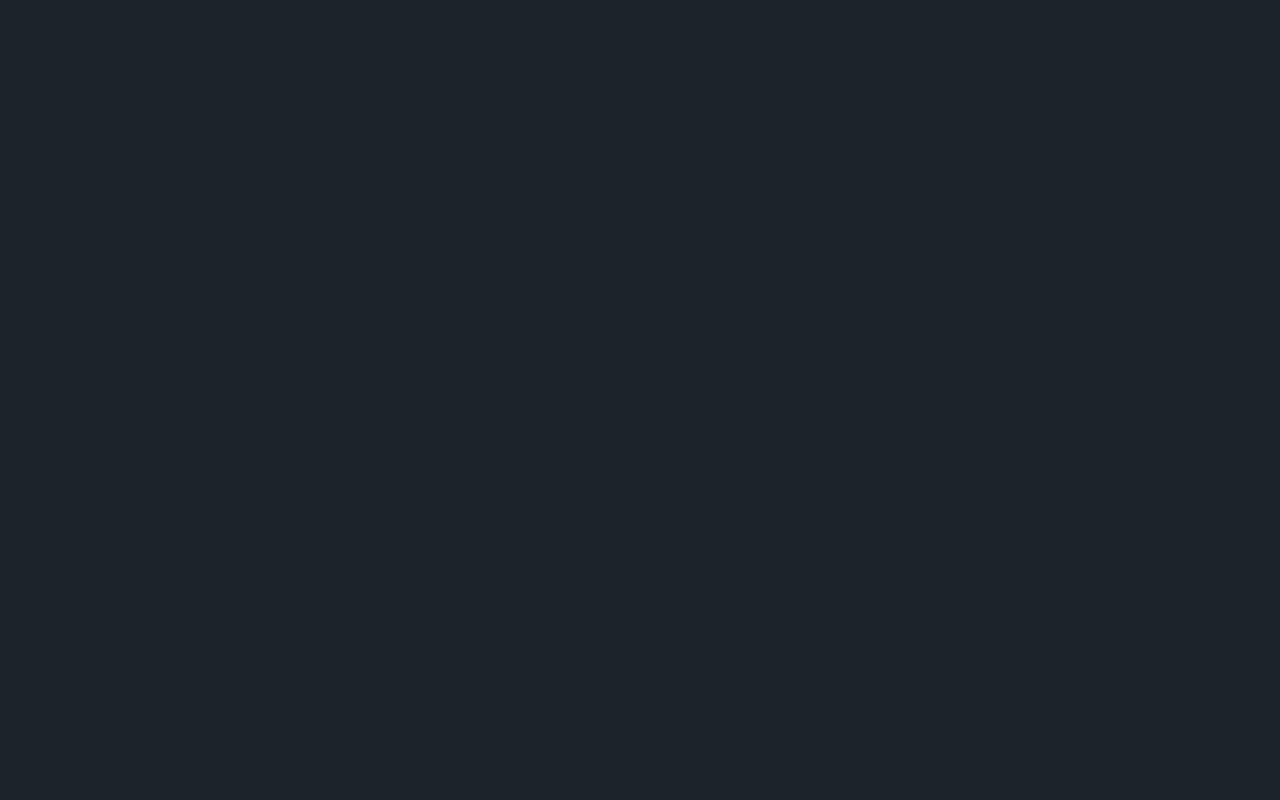
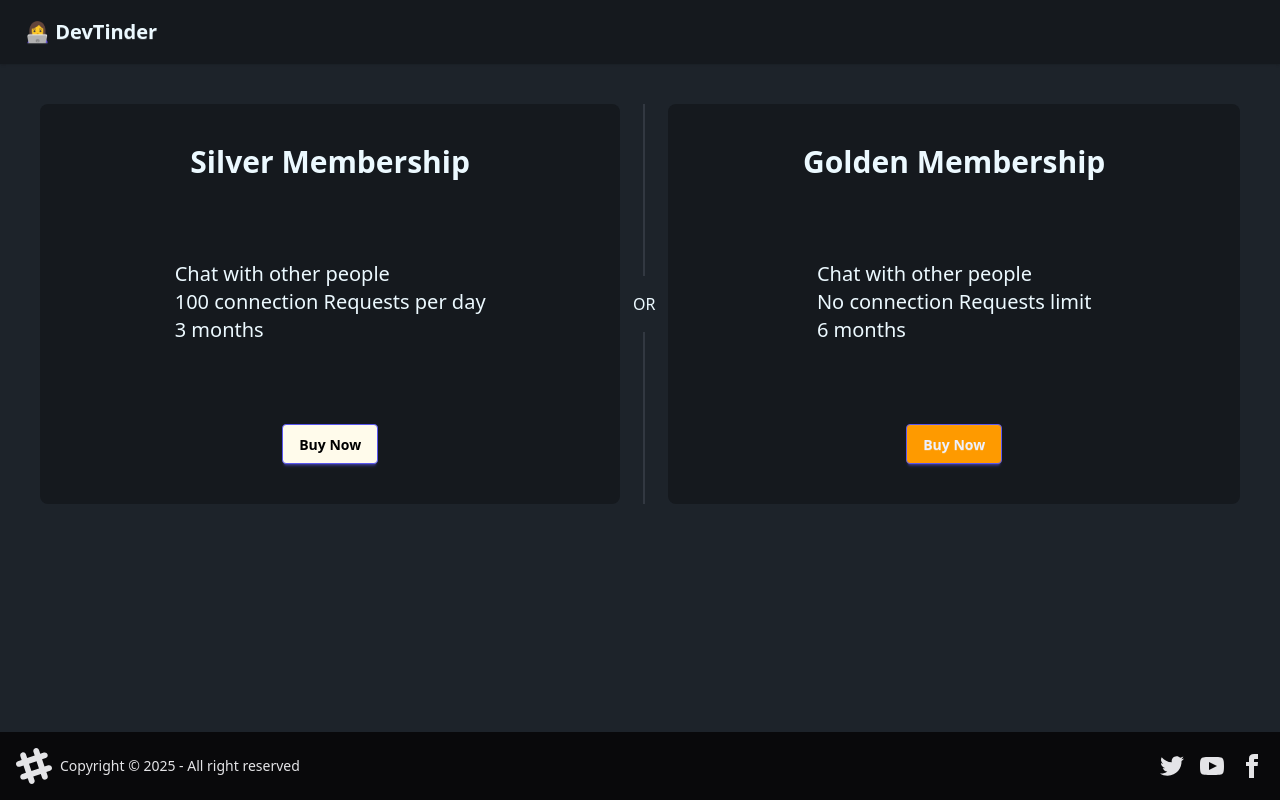
Before and after one commit to abhishek222/DevTinder-UI, a React (Vite) app: page /premium in a window 1280 px wide. Before the commit this address had no page. Built offline with nearby package versions, Linux system fonts and the light colour scheme; no server answers.

Commit message:
Payment Part

```diff
--- a/src/App.jsx
+++ b/src/App.jsx
@@ -8,6 +8,7 @@
 import Feed from "./components/Feed";
 import Connections from "./components/Connections";
 import Requests from "./components/Requests";
+import Premium from "./components/Premium";
 
 function App() {
   return (
@@ -21,6 +22,7 @@
               <Route path="/profile" element={<Profile />} />
               <Route path="/connections" element={<Connections />} />
               <Route path="/requests" element={<Requests />} />
+              <Route path="/premium" element={<Premium />} />
             </Route>
           </Routes>
         </BrowserRouter>
--- a/src/components/NavBar.jsx
+++ b/src/components/NavBar.jsx
@@ -62,6 +62,9 @@
                 <Link to="/requests">Requests</Link>
               </li>
               <li>
+                <Link to="/premium">Premium</Link>
+              </li>
+              <li>
                 <a onClick={handleLogout}>Logout</a>
               </li>
             </ul>
--- /dev/null
+++ b/src/components/Premium.jsx
@@ -0,0 +1,31 @@
+const Premium = () => {
+  return (
+    <div className="m-10">
+      <div className="flex w-full ">
+        <div className="card bg-base-300 rounded-box grid h-100 grow place-items-center">
+          <h1 className="font-bold text-3xl">Silver Membership</h1>
+          <ul className="text-xl" type="disc">
+            <li>Chat with other people</li>
+            <li>100 connection Requests per day</li>
+            <li>3 months</li>
+          </ul>
+          <button className="btn btn-primary bg-amber-50 text-black">
+            Buy Now
+          </button>
+        </div>
+        <div className="divider divider-horizontal">OR</div>
+        <div className="card bg-base-300 rounded-box grid h-100 grow place-items-center">
+          <h1 className="font-bold text-3xl">Golden Membership</h1>
+          <ul className="text-xl" type="disc">
+            <li>Chat with other people</li>
+            <li>No connection Requests limit</li>
+            <li>6 months</li>
+          </ul>
+          <button className="btn btn-primary bg-amber-500">Buy Now</button>
+        </div>
+      </div>
+    </div>
+  );
+};
+
+export default Premium;
```
Also changed, not shown: 1 other file (tests, documents, lock files or other folders).
